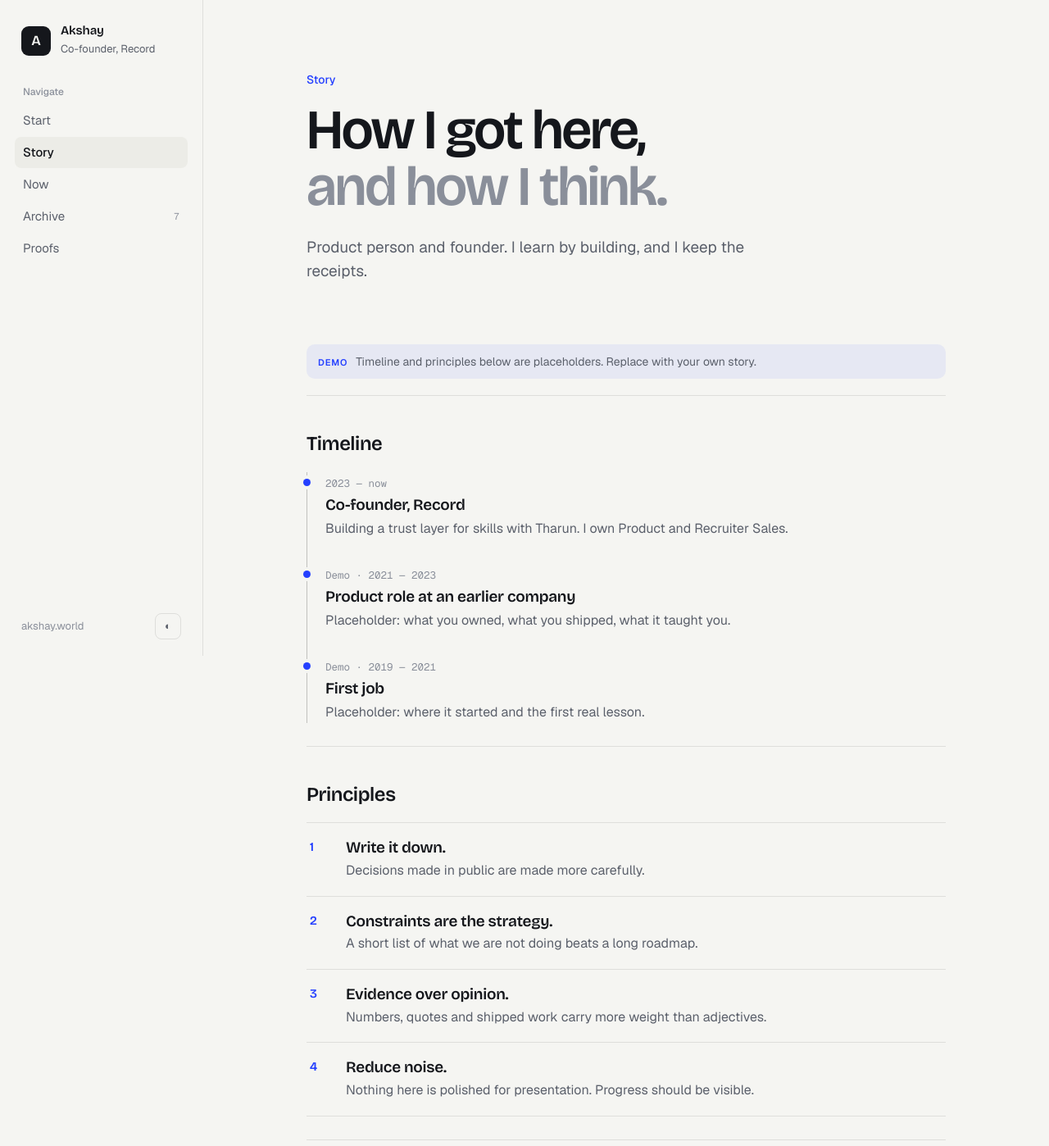
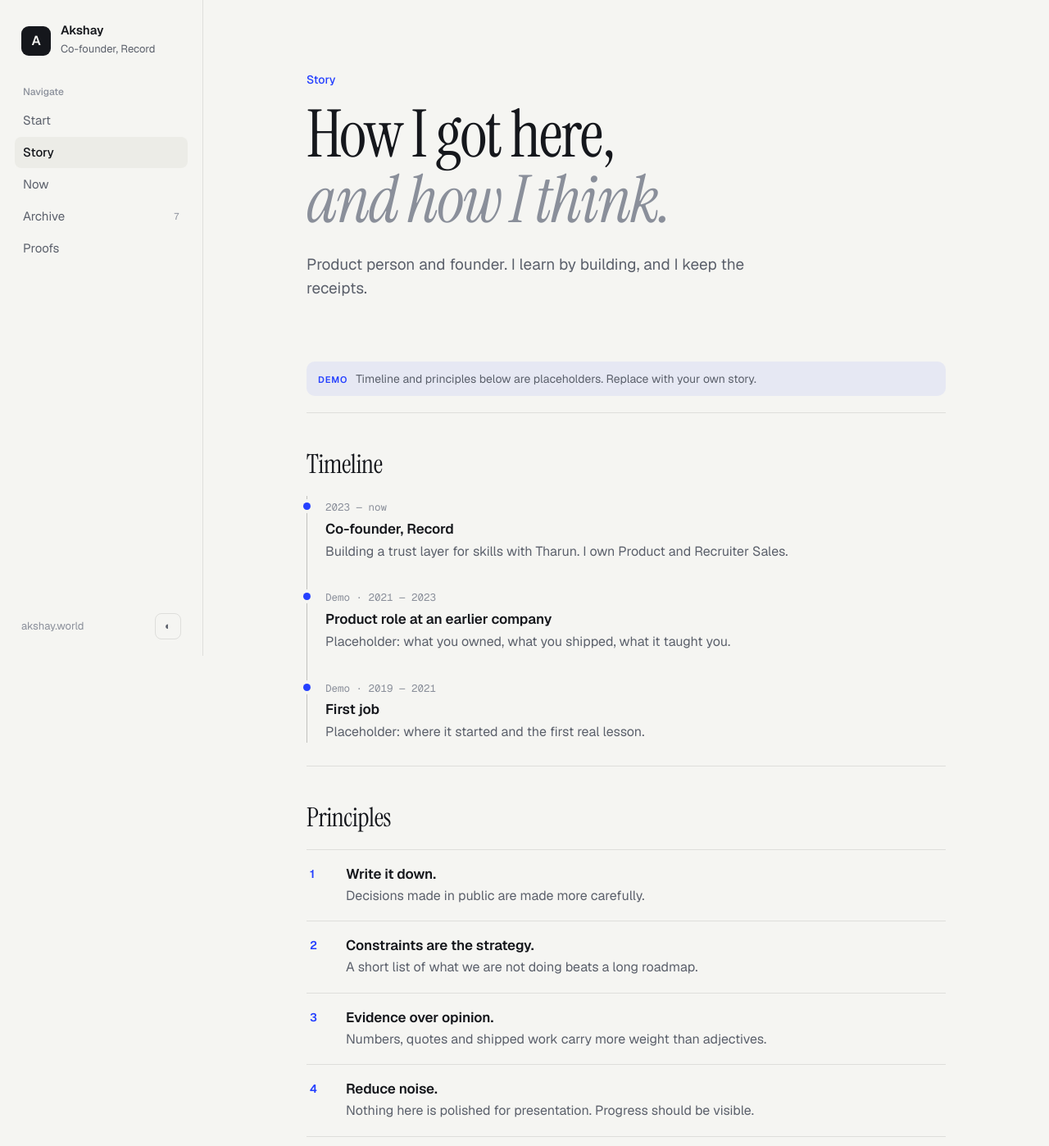
Before and after one commit to letitbeakshay/Personal-Website, a plain HTML site: page story/index.html in a window 1280 px wide. Shown: the top 1398 px of the page at 82% size. Drawn offline with nearby package versions, Linux system fonts and the light colour scheme.

Commit message:
Bring back Instrument Serif for display type
Co-Authored-By: Claude Sonnet 5.5 <noreply@anthropic.com>

```diff
--- a/assets/site.css
+++ b/assets/site.css
@@ -4,7 +4,7 @@
   --fg:#15171c; --muted:#5b606b; --faint:#8a8f9a;
   --line:rgba(21,23,28,.10); --line-2:rgba(21,23,28,.24);
   --accent:#2540ff; --on-accent:#ffffff; --ok:#12805c;
-  --display:"Bricolage Grotesque", "Helvetica Neue", Arial, sans-serif;
+  --display:"Instrument Serif", Georgia, "Times New Roman", serif;
   --sans:"Geist", system-ui, -apple-system, "Segoe UI", sans-serif;
   --mono:"Geist Mono", ui-monospace, "SF Mono", monospace;
 }
@@ -179,3 +179,19 @@ footer.foot button:hover { color:var(--fg); }
   .case dt { padding-top:10px; }
 }
 @media (prefers-reduced-motion:reduce) { * { animation:none !important; transition:none !important; } html { scroll-behavior:auto; } }
+
+/* Type system: Instrument Serif for large display type, Geist for everything small. */
+h1 { font:400 clamp(46px,7.2vw,80px)/1.0 var(--display); letter-spacing:-.025em; }
+h1 em { font-style:italic; color:var(--faint); }
+.sec-head h2 { font:400 32px/1.15 var(--display); letter-spacing:-.015em; }
+.card h3.big { font:400 38px/1.08 var(--display); letter-spacing:-.015em; }
+.case h3 { font:400 34px/1.1 var(--display); letter-spacing:-.015em; }
+.month { font:400 26px/1.2 var(--display); letter-spacing:-.01em; }
+.metric b { font:400 56px/1 var(--display); letter-spacing:-.02em; }
+.entry h1 { font-size:clamp(38px,5.6vw,62px); }
+.avatar { font:600 16px var(--sans); }
+.me b { font:600 15px/1.2 var(--sans); letter-spacing:0; }
+.tile h3, .timeline h3 { font:600 17px/1.3 var(--sans); letter-spacing:-.005em; }
+.row h3 { font:600 16.5px/1.35 var(--sans); letter-spacing:-.005em; }
+.principles b { font:600 17px/1.35 var(--sans); letter-spacing:-.005em; }
+.principles li::before { font:600 14px var(--sans); }
--- a/story/index.html
+++ b/story/index.html
@@ -8,7 +8,7 @@
   <meta name="theme-color" content="#f5f5f2">
   <link rel="preconnect" href="https://fonts.googleapis.com">
   <link rel="preconnect" href="https://fonts.gstatic.com" crossorigin>
-  <link href="https://fonts.googleapis.com/css2?family=Bricolage+Grotesque:opsz,wght@12..96,500..800&family=Geist:wght@400..600&family=Geist+Mono:wght@400;500&display=swap" rel="stylesheet">
+  <link href="https://fonts.googleapis.com/css2?family=Instrument+Serif:ital@0;1&family=Geist:wght@400..600&family=Geist+Mono:wght@400;500&display=swap" rel="stylesheet">
   <script>try{var t=localStorage.getItem("theme");if(!t)t=matchMedia("(prefers-color-scheme: light)").matches?"light":"dark";document.documentElement.setAttribute("data-theme",t)}catch(e){}</script>
   <link rel="stylesheet" href="../assets/site.css">
 </head>
```
Also changed, not shown: archive/entry.html (+1 -1 lines), archive/index.html (+1 -1 lines), index.html (+1 -1 lines), now/index.html (+1 -1 lines), proofs/index.html (+1 -1 lines).
